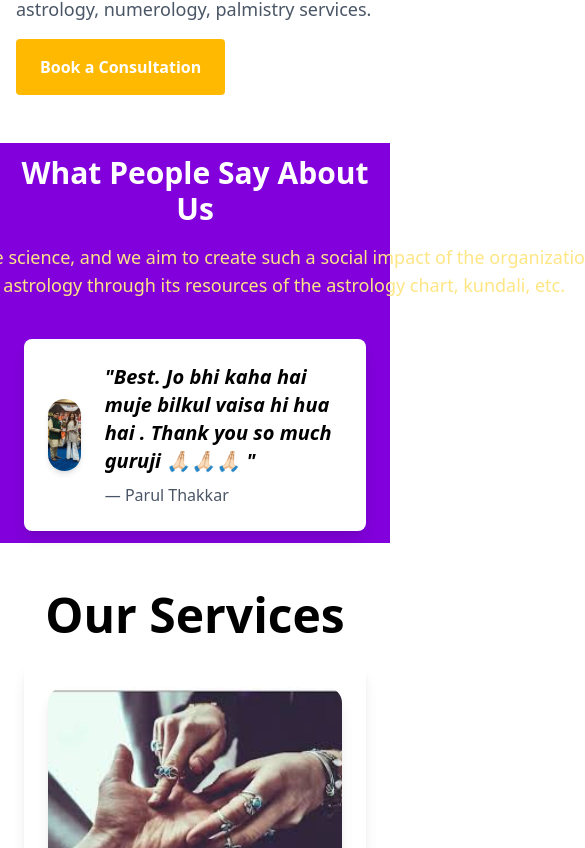
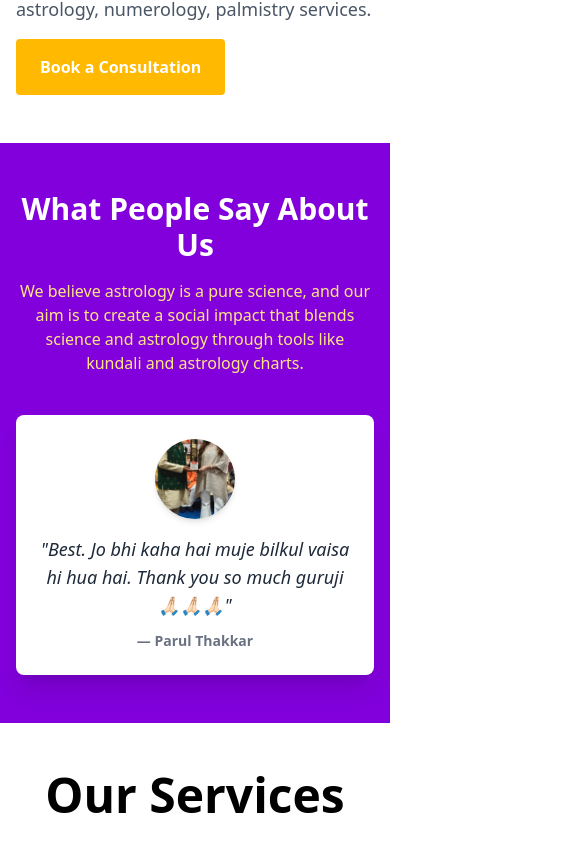
Before and after one commit to Parth4git/Shree-Radhe-Astro, a React (Vite) app: page / in a window 390 px wide. Shown: the part 3796-4644 px from the top of the page, 585 px wide, since content can reach past the window. Built offline with nearby package versions, Linux system fonts and the light colour scheme.

Commit message:
new update

```diff
--- a/src/App.css
+++ b/src/App.css
@@ -11,8 +11,8 @@
 }
 
 .marquee-image {
-    width: 250px;
-    height: 160px;
+    width: 300px;
+    height: 200px;
     object-fit: cover;
     margin-right: 20px;
     border-radius: 12px;
--- a/src/Components/ContactUs.jsx
+++ b/src/Components/ContactUs.jsx
@@ -4,28 +4,16 @@ import { FaCheckCircle } from "react-icons/fa";
 const ContactUs = () => {
   return (
     <section className="bg-gray-50 py-20">
+      <h2 className="text-5xl font-bold text-gray-800 mb-4 text-center">
+        {" "}
+        Contact Us
+      </h2>
       <div className="max-w-8xl mx-auto px-4 flex flex-col md:flex-row items-center gap-10">
-        {/* Form Section */}
-
         {/* Text Section */}
         <div className="w-full md:w-1/2">
-          <h2 className="text-5xl font-bold text-gray-800 mb-4">Contact Us</h2>
-          <p className="text-gray-600 text-lg mb-4">
-            We believe astrology is pure science, and we aim to create such a
-            social impact of the organization on you that science and astrology
-            through its resources of the astrology chart, kundali, etc,. As we
-            dive into our 50th year, we strive to build a community where we are
-            a part of your daily routine right from our astrology by date of
-            birth, name, time, palm reading, and face reading, to all other
-            online astrology, numerology, palmistry services.
-          </p>
-          <p className="text-gray-600 text-lg">
-            He is helping people to solve their life problems related to
-            government jobs, health, marriage, love, career, and business
-          </p>
-          <div className="mt-4 flex  gap-4">
+          <div className="mt-4 flex flex-col gap-4">
             <div className="mt-4">
-              <div className="flex items-center gap-2">
+              <div className="flex  items-center gap-2">
                 <FaCheckCircle className="text-amber-400" />
                 <p className="text-xl font-bold">24 X 7 Support</p>
               </div>
@@ -34,7 +22,7 @@ const ContactUs = () => {
               </p>
             </div>
             <div className="mt-4">
-              <div className="flex items-center gap-2">
+              <div className="flex  items-center gap-2">
                 <FaCheckCircle className="text-amber-400" />
                 <p className="text-xl font-bold">Online Booking</p>
               </div>
@@ -42,6 +30,14 @@ const ContactUs = () => {
                 You can book all types of puja services online.
               </p>
             </div>
+          </div>
+          <div className="flex flex-col  gap-4 mt-4">
+            <button className="bg-purple-700 hover:bg-amber-500 text-white font-bold py-4 px-6 rounded">
+              Call Us for Free Consultation
+            </button>
+            <button className="bg-purple-700 hover:bg-amber-500 text-white font-bold py-4 px-6 rounded">
+              Whatapp us to Book a Consultation
+            </button>
           </div>
         </div>
         <div className="w-full md:w-1/2">
--- a/src/Components/Services.jsx
+++ b/src/Components/Services.jsx
@@ -188,7 +188,7 @@ const Services = () => {
         </div> */}
       </div>
       <div className="flex justify-center mt-16">
-        <button className="bg-amber-400 hover:bg-amber-500 text-white font-bold py-2 px-4 rounded">
+        <button className="bg-purple-700 hover:scale-110  text-white text-xl font-bold py-4 px-8 rounded">
           See All Services
         </button>
       </div>
--- a/src/Components/Testimonial.jsx
+++ b/src/Components/Testimonial.jsx
@@ -7,7 +7,7 @@ const testimonials = [
     image: "/image2.jpeg",
   },
   {
-    text: "Best. Jo bhi kaha hai muje bilkul vaisa hi hua hai . Thank you so much guruji 🙏🏻🙏🏻🙏🏻 ",
+    text: "Best. Jo bhi kaha hai muje bilkul vaisa hi hua hai. Thank you so much guruji 🙏🏻🙏🏻🙏🏻",
     author: "Parul Thakkar",
     image: "/image2.jpeg",
   },
@@ -17,12 +17,12 @@ const testimonials = [
     image: "/image2.jpeg",
   },
   {
-    text: "Best astrologer I Ever met. He has great knowledge about astrology and remedies. My all problem went away. Thanks for your guidance I would recommend him to all my friends and family.",
+    text: "Best astrologer I ever met. He has great knowledge about astrology and remedies. My all problems went away. Thanks for your guidance!",
     author: "Ankit Sharma",
     image: "/image2.jpeg",
   },
   {
-    text: " he is very knowledgable his predictons are very accurate , remedies r easy to do and very effictive and results r very quick and positive . I would definitely recommend him to all my freinds and family.",
+    text: "He is very knowledgeable, his predictions are very accurate, remedies are easy and effective. Results are quick and positive!",
     author: "Anjali Verma",
     image: "/image2.jpeg",
   },
@@ -30,12 +30,17 @@ const testimonials = [
 
 const Testimonial = () => {
   const [currentIndex, setCurrentIndex] = useState(0);
+  const [fade, setFade] = useState(true);
 
   useEffect(() => {
     const interval = setInterval(() => {
+      setFade(false); // trigger fade-out
+      setTimeout(() => {
         setCurrentIndex((prevIndex) =>
           prevIndex === testimonials.length - 1 ? 0 : prevIndex + 1
         );
+        setFade(true); // trigger fade-in
+      }, 300);
     }, 4000);
 
     return () => clearInterval(interval);
@@ -44,26 +49,32 @@ const Testimonial = () => {
   const { text, author, image } = testimonials[currentIndex];
 
   return (
-    <section className="max-w-8xl mx-auto bg-purple-700 py-12 h-[400px] flex flex-col items-center justify-center">
-      <h1 className="text-3xl  text-white font-bold mb-4 text-center">
+    <section className="bg-purple-700 py-12 px-4">
+      <div className="max-w-4xl mx-auto text-center">
+        <h1 className="text-3xl md:text-4xl text-white font-bold mb-4">
           What People Say About Us
         </h1>
-      <p className="w-4xl text-amber-200 text-lg mb-10 text-center px-4 md:px-0">
-        We believe astrology is pure science, and we aim to create such a social
-        impact of the organization on you that science and astrology through its
-        resources of the astrology chart, kundali, etc.
+        <p className="text-amber-200 text-md md:text-lg mb-10">
+          We believe astrology is a pure science, and our aim is to create a
+          social impact that blends science and astrology through tools like
+          kundali and astrology charts.
         </p>
+      </div>
 
-      <div className="max-w-2xl mx-auto px-6 transition duration-500 ease-in-out">
-        <div className="bg-white flex items-center shadow-lg rounded-lg p-6">
+      <div
+        className={`max-w-2xl mx-auto transition-opacity duration-700 ${
+          fade ? "opacity-100" : "opacity-0"
+        }`}
+      >
+        <div className="bg-white flex flex-col sm:flex-row items-center shadow-xl rounded-lg p-6 gap-4">
           <img
             src={image}
-            alt="Testimonial"
-            className="rounded-full shadow-md w-18 h-18 object-cover"
+            alt={`Testimonial by ${author}`}
+            className="w-20 h-20 rounded-full object-cover shadow-md"
           />
-          <div className="ml-6">
-            <h2 className="text-xl font-semibold mb-1 italic">"{text}"</h2>
-            <p className="text-gray-600 font-medium mt-2 bottom-0 right-0">
+          <div className="text-center sm:text-left">
+            <p className="text-lg font-medium italic text-gray-800">"{text}"</p>
+            <p className="text-sm text-gray-500 mt-3 font-semibold">
               — {author}
             </p>
           </div>
```
Lines whose indentation alone changed are shown as unchanged.
